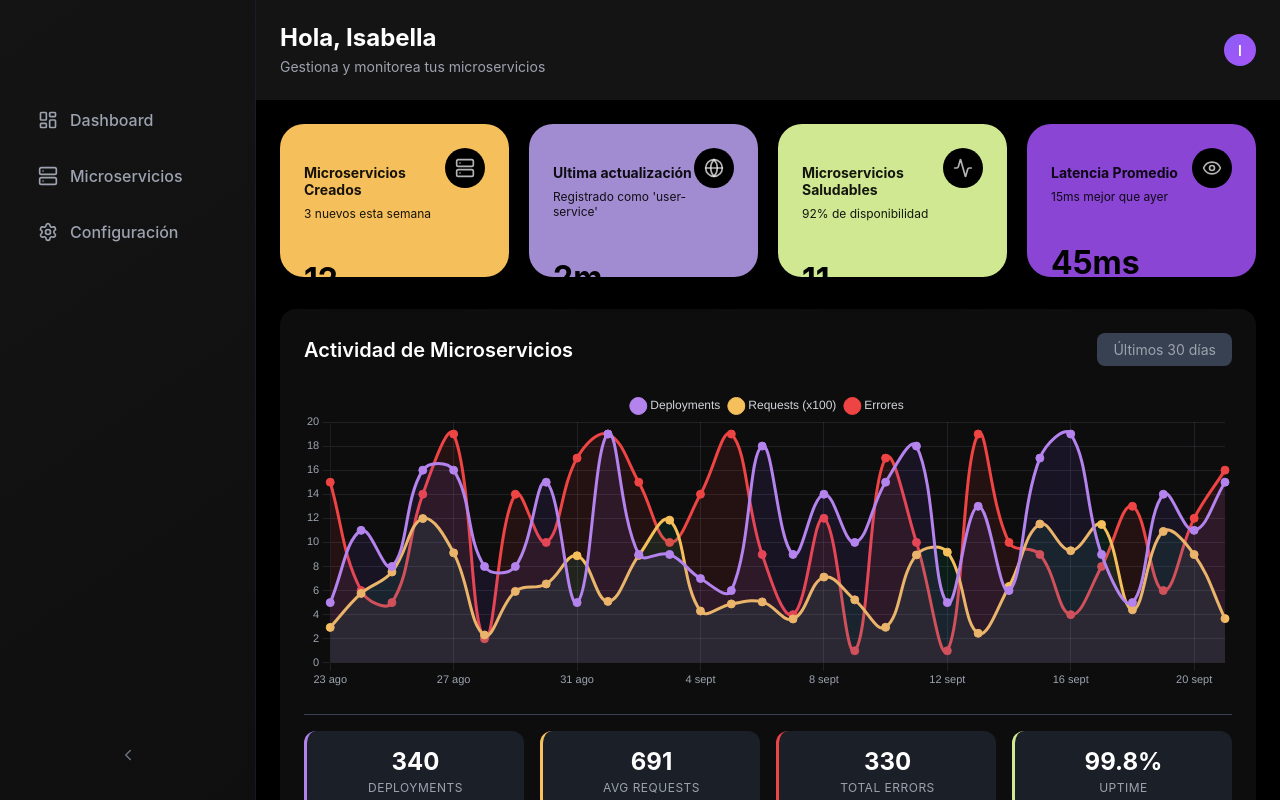
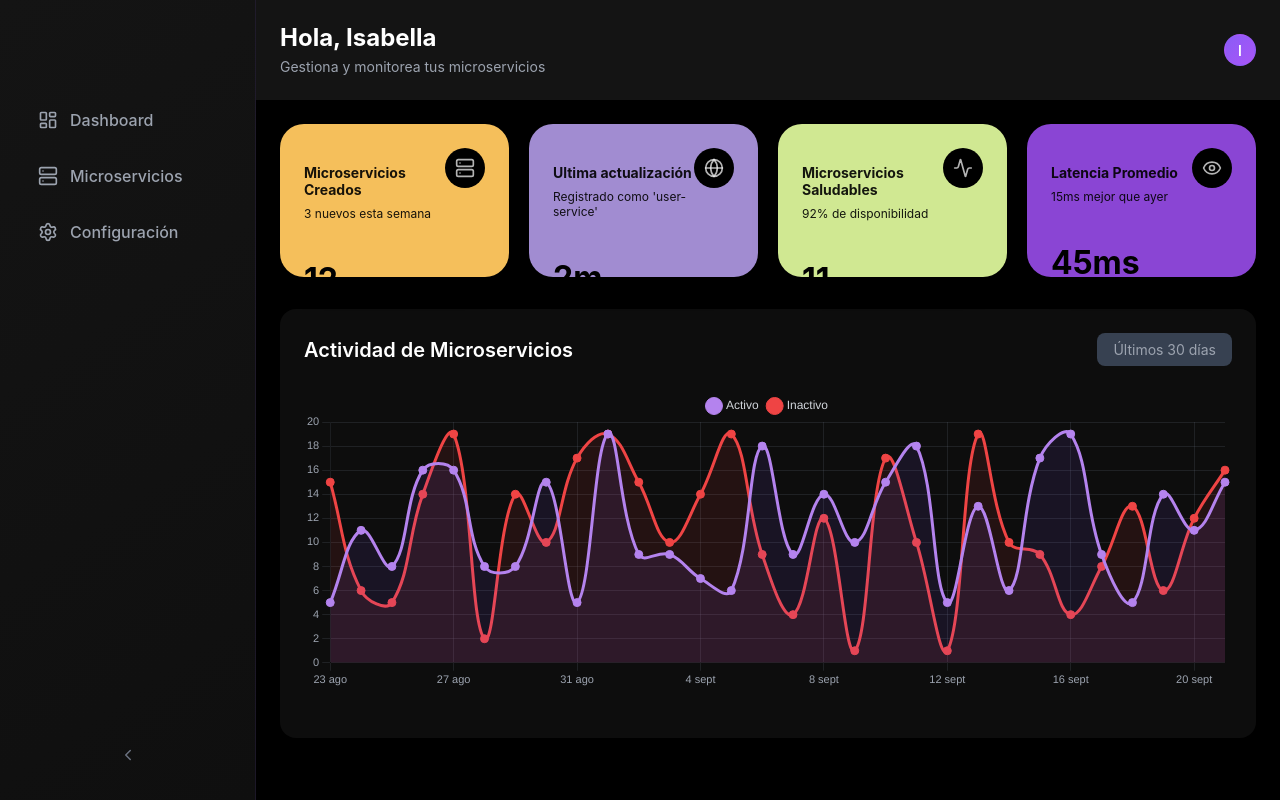
Before and after one commit to Is-monp/Microservices_f, a React (Vite) app in the folder my-dashboard/: page / in a window 1280 px wide. Built offline with nearby package versions, Linux system fonts and the light colour scheme.

Commit message:
Update ActivityChart.tsx

```diff
--- a/my-dashboard/src/components/ActivityChart/ActivityChart.tsx
+++ b/my-dashboard/src/components/ActivityChart/ActivityChart.tsx
@@ -1,4 +1,3 @@
-// components/ActivityChart/ActivityChart.tsx
 import React, { useRef} from 'react';
 import {
     Chart as ChartJS,
@@ -62,7 +61,7 @@ import {
         labels,
         datasets: [
         {
-            label: 'Deployments',
+            label: 'Activo',
             data: deployments,
             borderColor: '#B483EE',
             backgroundColor: 'rgba(139, 92, 246, 0.1)',
@@ -74,19 +73,7 @@ import {
             pointHoverRadius: 6,
         },
         {
-            label: 'Requests (x100)',
-            data: requests.map(r => r / 100), // Escalar para mejor visualización
-            borderColor: '#F5BF5B',
-            backgroundColor: 'rgba(16, 185, 129, 0.1)',
-            fill: true,
-            tension: 0.4,
-            pointBackgroundColor: '#F5BF5B',
-            pointBorderColor: '#F5BF5B',
-            pointRadius: 4,
-            pointHoverRadius: 6,
-        },
-        {
-            label: 'Errores',
+            label: 'Inactivo',
             data: errors,
             borderColor: '#ef4444',
             backgroundColor: 'rgba(239, 68, 68, 0.1)',
@@ -128,13 +115,6 @@ import {
             cornerRadius: 8,
             displayColors: true,
             callbacks: {
-            label: function(context: any) {
-                let label = context.dataset.label || '';
-                if (label === 'Requests (x100)') {
-                return `Requests: ${(context.parsed.y * 100).toLocaleString()}`;
-                }
-                return `${label}: ${context.parsed.y}`;
-            }
             }
         },
         },
@@ -193,25 +173,6 @@ import {
         <div className="activity-chart__chart-container">
             <Line ref={chartRef} data={chartData} options={chartOptions} />
         </div>
-
-        <div className="activity-chart__stats">
-            <div className="activity-chart__stat">
-            <div className="activity-chart__stat-value">{stats.totalDeployments}</div>
-            <div className="activity-chart__stat-label">Deployments</div>
-            </div>
-            <div className="activity-chart__stat">
-            <div className="activity-chart__stat-value">{stats.avgRequests.toLocaleString()}</div>
-            <div className="activity-chart__stat-label">Avg Requests</div>
-            </div>
-            <div className="activity-chart__stat">
-            <div className="activity-chart__stat-value">{stats.totalErrors}</div>
-            <div className="activity-chart__stat-label">Total Errors</div>
-            </div>
-            <div className="activity-chart__stat">
-            <div className="activity-chart__stat-value">{stats.uptime}%</div>
-            <div className="activity-chart__stat-label">Uptime</div>
-            </div>
-        </div>
         </div>
     );
 };
```
